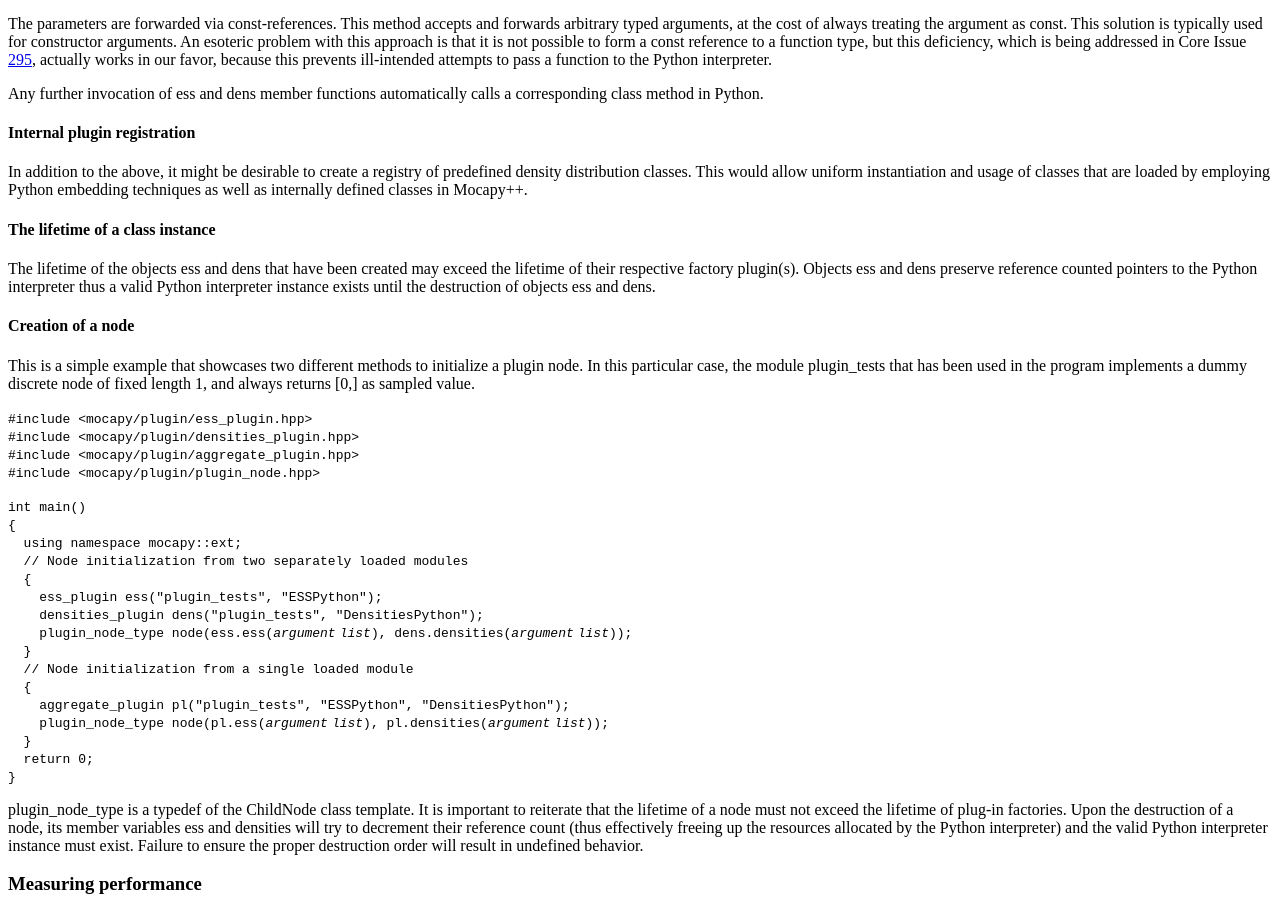
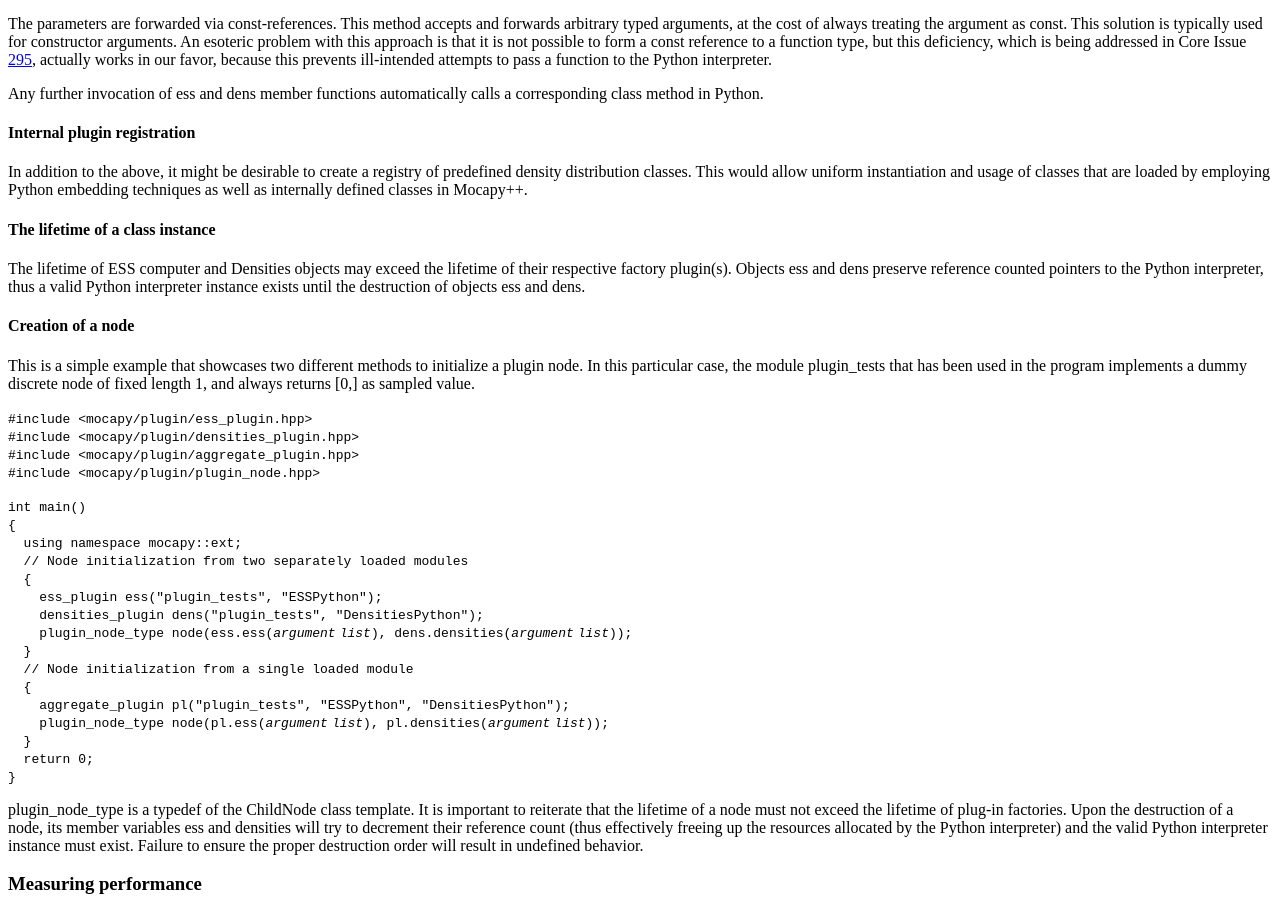
Before and after one commit to biopython/biopython.github.io, a Jekyll site: the page built from wiki/GSOC2011_MocapyExt.md, in a window 1280 px wide and 900 px high, scrolled down 3565 px. Built offline with Jekyll 4.4.1, drawn with Linux system fonts in a browser that asks for light colours.

Commit message:
/* The lifetime of a class instance */

```diff
--- a/wiki/GSOC2011_MocapyExt.md
+++ b/wiki/GSOC2011_MocapyExt.md
@@ -331,10 +331,10 @@ embedding techniques as well as internally defined classes in Mocapy++.
 
 #### The lifetime of a class instance
 
-The lifetime of the objects ess and dens that have been created may
-exceed the lifetime of their respective factory plugin(s). Objects ess
-and dens preserve reference counted pointers to the Python interpreter
-thus a valid Python interpreter instance exists until the destruction of
+The lifetime of ESS computer and Densities objects may exceed the
+lifetime of their respective factory plugin(s). Objects ess and dens
+preserve reference counted pointers to the Python interpreter, thus a
+valid Python interpreter instance exists until the destruction of
 objects ess and dens.
 
 #### Creation of a node
```
Also changed, not shown: 1 other file.
